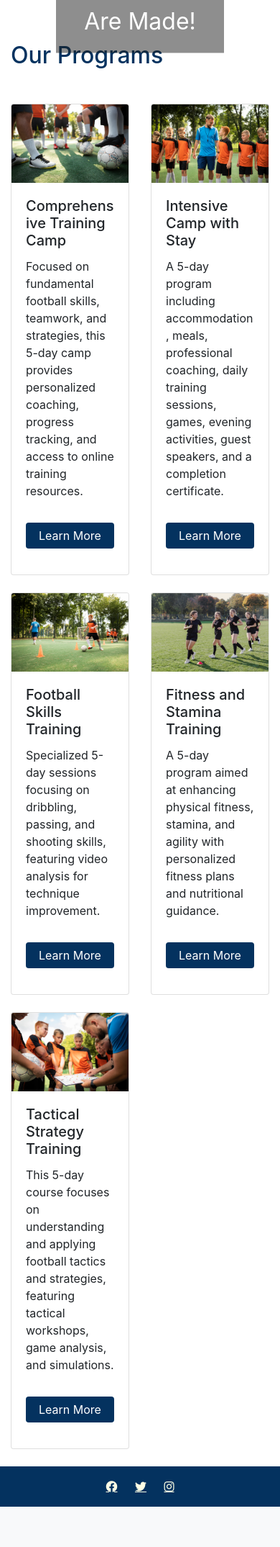
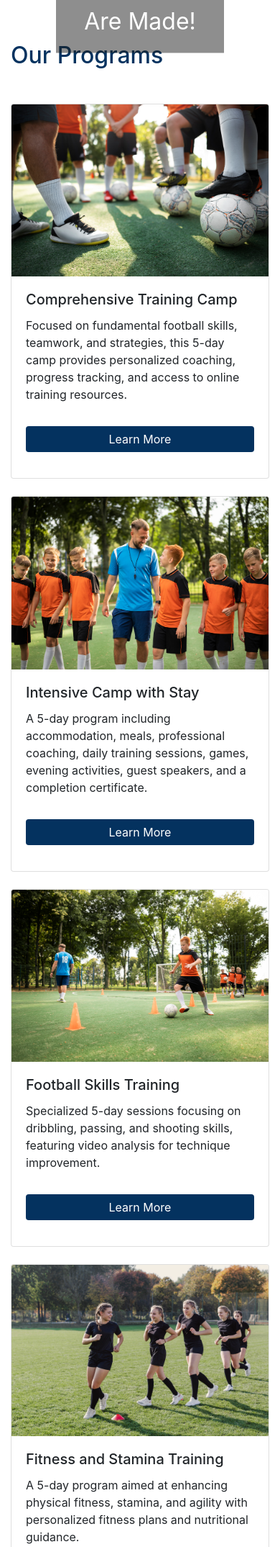
Before and after one commit to ibra8080/BSC-Hastedt-football-camp, a Django app: page / in a window 390 px wide. Shown: the part 685-2834 px from the top of the page at 72% size. Before the commit the page ends 2778 px from the top, so only its background shows below. Run offline with Django 4.2, Linux system fonts and the light colour scheme; data comes from the database, SQL or seed files in the repository; some libraries are stand-ins or nearby versions.

Commit message:
Update style.css with home style

```diff
--- a/football_camp/static/css/style.css
+++ b/football_camp/static/css/style.css
@@ -1,5 +1,4 @@
-html,
-body {
+html, body {
     margin: 0;
     height: 100%;
 }
@@ -76,9 +75,8 @@ h2.title {
 
 /* Home */
 .home-card {
-    max-width: 100% ;
+    max-width: 100%;
 }
-
 
 /* Form Styles */
 .card-header {
@@ -285,7 +283,6 @@ footer .fab {
     margin-bottom: 1rem;
 }
 
-
 .form-check-input {
     margin-right: 10px;
     transform: scale(1.5);
@@ -297,8 +294,6 @@ footer .fab {
     padding-top: 1rem;
     padding-bottom: 1rem;
 }
-
-
 
 .form-check-label {
     font-size: 1.5em;
@@ -358,64 +353,7 @@ footer .fab {
 }
 
 /* Responsive form styling */
-@media (max-width: 760px) {
-
-    .form-group label,
-    .form-group input,
-    .form-group select,
-    .form-group textarea,
-    .btn-primary {
-        width: 100%;
-    }
-
-    .card-body {
-        padding: 1rem;
-    }
-
-    .form-group label,
-    .form-group input::placeholder,
-    .form-group select,
-    .form-group textarea {
-        font-size: 1.3em;
-    }
-
-    .form-group input,
-    .form-group select,
-    .form-group textarea {
-        font-size: 1.2em;
-    }
-
-    .form-group label,
-    .form-group input,
-    .form-group select,
-    .form-group textarea,
-    .btn-primary {
-        width: 100%;
-    }
-
-    .card-body {
-        padding: 1rem;
-    }
-
-    .form-group label,
-    .form-group input::placeholder,
-    .form-group select,
-    .form-group textarea {
-        font-size: 1.3em;
-    }
-
-    .form-group input,
-    .form-group select,
-    .form-group textarea {
-        font-size: 1.2em;
-    }
-}
-
-@media only screen and (min-width: 768px) {
-    .img-service {
-        width: 100%;
-        height: auto !important;
-        margin-bottom: 1rem;
-    }
+/* // Small devices (landscape phones, 576px and up) */
+@media (min-width: 768px) {
 
 }
--- a/football_camp/templates/football_camp/home.html
+++ b/football_camp/templates/football_camp/home.html
@@ -15,9 +15,9 @@
 
 <div class="container">
     <h2 class="title">Our Programs</h2>
-    <div class="row">
+    <div class="row row-table">
         {% for service in services %}
-        <div class="col-6 col-sm-6 home-cards">
+        <div class="col-12 offset-0 col-md-6">
             <div class="card mb-4">
                 {% if service.image %}
                 <img class="card-img-top" src="{{ service.image.url }}" alt="{{ service.title }}">
```
